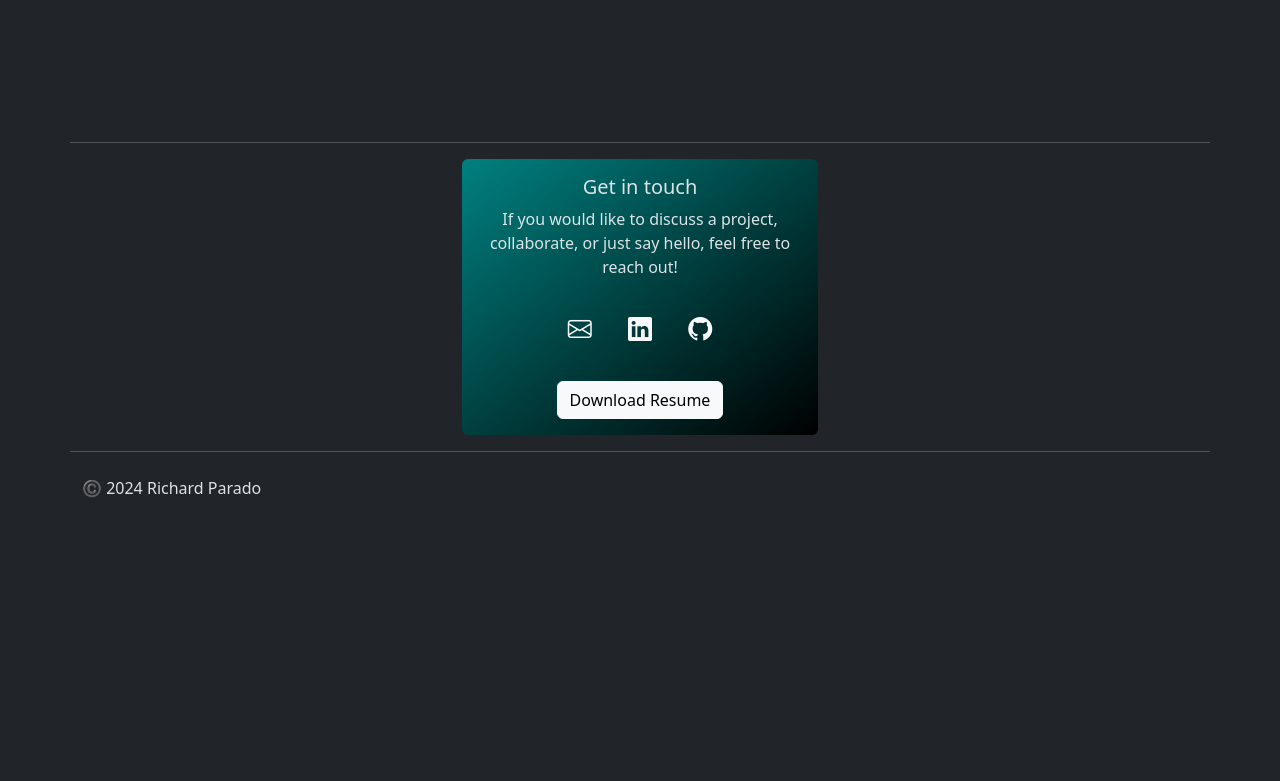
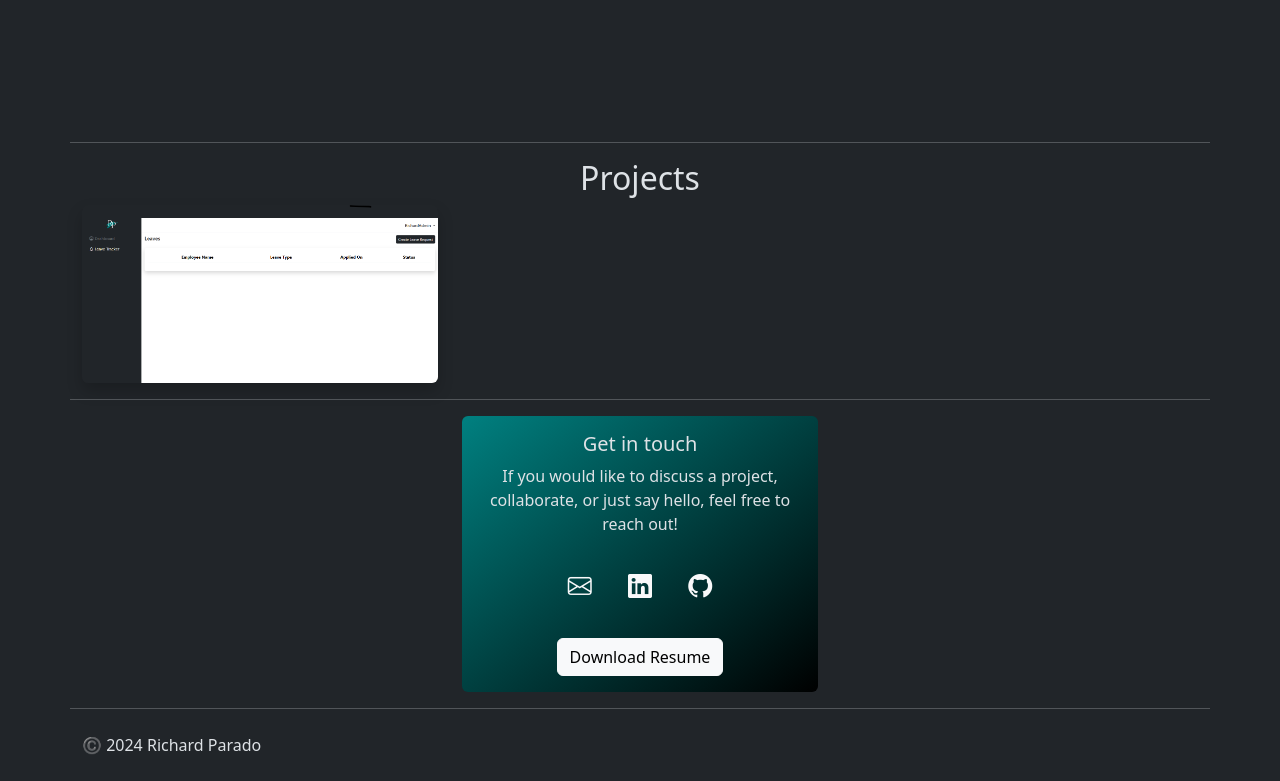
Before and after one commit to RichardParado/personal_website, a plain HTML site: page index.html in a window 1280 px wide. Shown: the part 1474-2255 px from the top of the page. Before the commit the page ends 1998 px from the top, so only its background shows below. Drawn offline with nearby package versions, Linux system fonts and the light colour scheme.

Commit message:
Added portfolio page

```diff
--- a/index.html
+++ b/index.html
@@ -29,7 +29,7 @@
                             <a class="nav-link" href="#about">ABOUT</a>
                         </li>
                         <li class="nav-item">
-                            <a class="nav-link disabled" href="./pages/portfolio.html">PORTFOLIO</a>
+                            <a class="nav-link" href="./pages/portfolio.html">PORTFOLIO</a>
                         </li>
                         <li class="nav-item">
                             <a class="nav-link" href="#contact">CONTACT</a>
@@ -90,6 +90,27 @@
 
     <hr class="container">
 
+    <!--Projects-->
+    <section id="projects" class="container">
+        <div class="row">
+            <h2 class="text-center">Projects</h2>
+
+            <div class="col-lg-4">
+                <a href="./pages/portfolio-detail.html#internal_app_for_business">
+                    <div class="card project-card">
+                        <img src="./assets/images/internal_app_for_business.png" class="card-img-top" alt="...">
+
+                        <div class="overlay">
+                            <h5 class="card-title">Internal App for Business</h5>
+                        </div>
+                    </div>
+                </a>
+            </div>
+        </div>
+    </section>
+
+    <hr class="container">
+
     <!--Contact-->
     <section id="contact" class="container">
         <div class="row">
```
Also changed, not shown: assets/images/internal_app_for_business.png (added).
